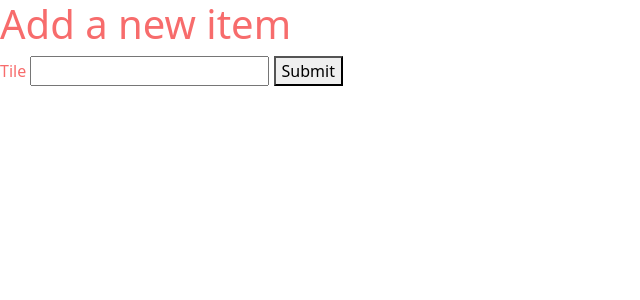
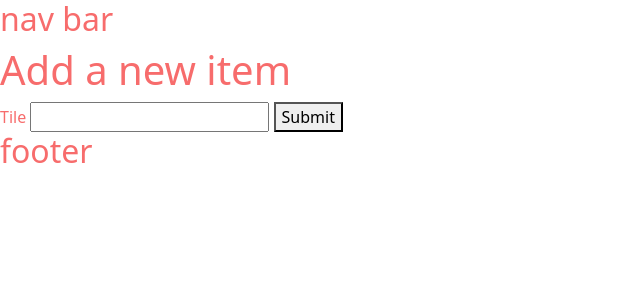
Before and after one commit to AurelOconnell/Hackathon_1, a PHP site: template src/View/Item/add.html.twig in a window 1280 px wide. Shown: the top 300 px of the page, without its empty margins (0-640 px from the left). Run offline with PHP 8.4, Linux system fonts and the light colour scheme; the template is opened without the code that fills it, so the values that code supplies are empty; some libraries are stand-ins or nearby versions.

Commit message:
add nav & footer files

```diff
--- /dev/null
+++ b/src/View/Shared/footer.html.twig
@@ -0,0 +1 @@
+<h2>footer</h2>
--- /dev/null
+++ b/src/View/Shared/nav.html.twig
@@ -0,0 +1 @@
+<h2>nav bar</h2>
--- a/src/View/layout.html.twig
+++ b/src/View/layout.html.twig
@@ -14,6 +14,7 @@
     {% block stylesheet %}{% endblock %}
 </head>
 
+{% include "./Shared/nav.html.twig" %}
 <body>
     {% block content %}
     {% endblock %}
@@ -24,4 +25,5 @@
     <script src="https://cdn.jsdelivr.net/npm/bootstrap@5.3.0-alpha3/dist/js/bootstrap.bundle.min.js" integrity="sha384-ENjdO4Dr2bkBIFxQpeoTz1HIcje39Wm4jDKdf19U8gI4ddQ3GYNS7NTKfAdVQSZe" crossorigin="anonymous"></script>
     {% endblock %}
 </body>
+{% include "./Shared/footer.html.twig" %}
 </html>
```
